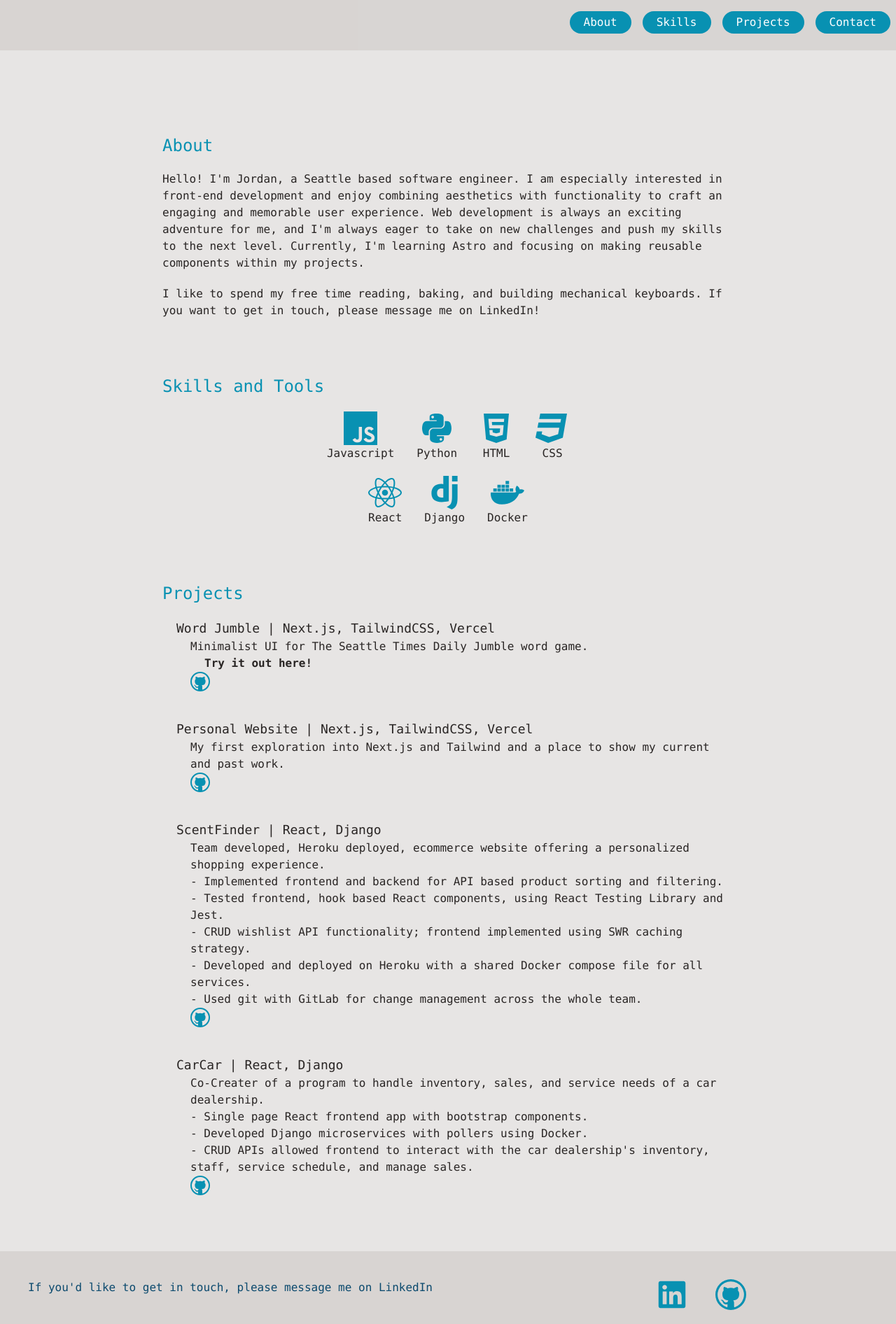
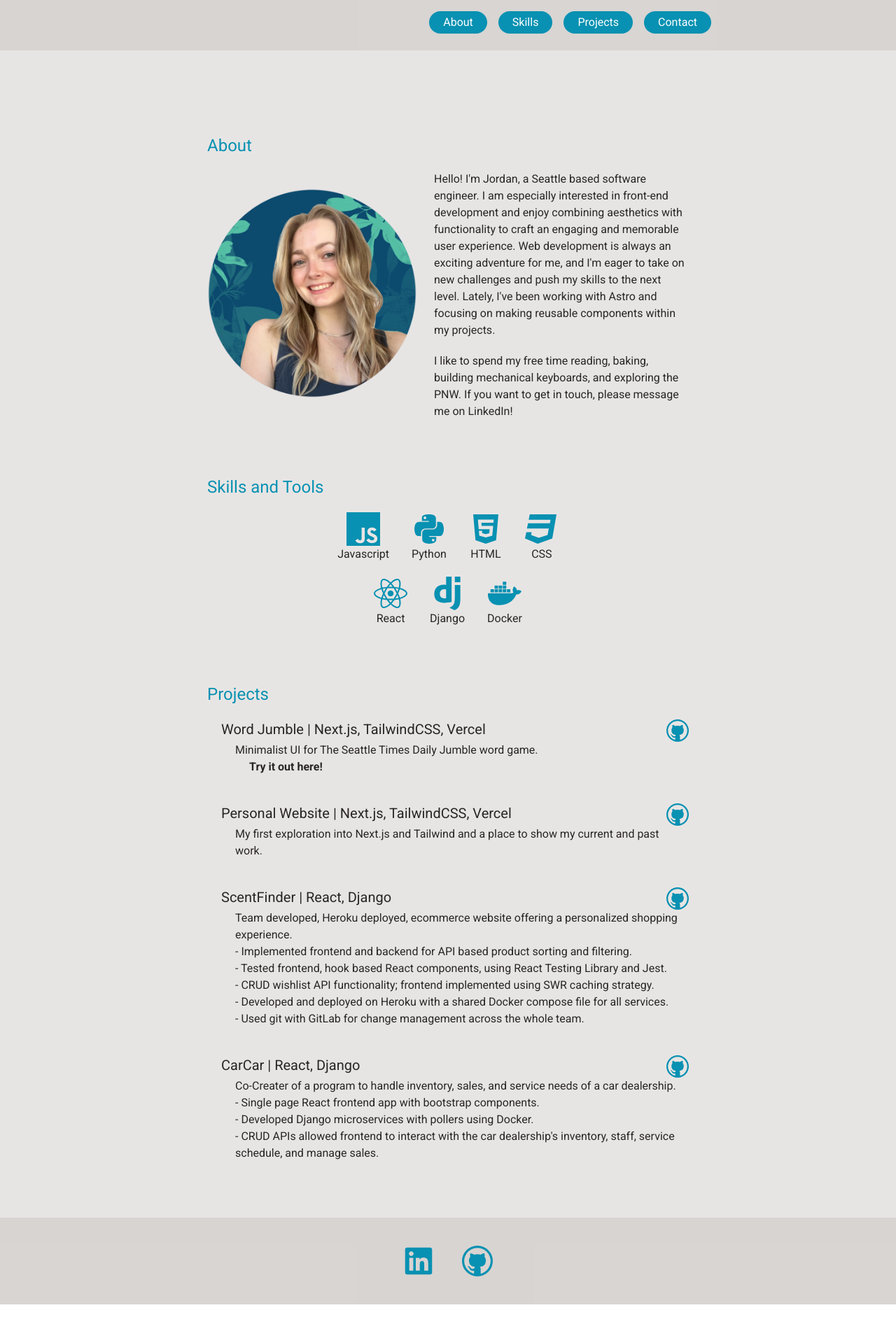
Before and after one commit to frerij/portfolio, a Next.js app: page / in a window 1280 px wide. Shown: the whole page at 70% size. After the commit the page ends 1864 px from the top, so only its background shows below. Built offline with nearby package versions, Linux system fonts and the light colour scheme.

Commit message:
imported roboto font, changed project component layout, readded photo

```diff
--- a/components/Project.jsx
+++ b/components/Project.jsx
@@ -9,10 +9,21 @@ export default function Project({
   demoLink,
 }) {
   return (
-    <div id="wordJumble" className="text-stone-800 dark:text-stone-200">
-      <h4 className="text-lg">
-        {title} | {stack}
-      </h4>
+    <div id="wordJumble" className="text-stone-800 dark:text-stone-200 ">
+      <div className="flex flex-row justify-between  ">
+        <h4 className=" text-xl">
+          {title} | {stack}
+        </h4>
+        <span>
+          <a href={githubLink} target="_blank" rel="noreferrer">
+            <VscGithub
+              size={"2em"}
+              className="fill-cyan-600 dark:fill-cyan-500 dark:hover:fill-green-300 hover:fill-emerald-500/80 transition-colors duration-200 cursor-pointer"
+            />
+          </a>
+        </span>
+      </div>
+
       <div className="ml-5">
         <p>{summary}</p>
         {description !== [] &&
@@ -30,14 +41,6 @@ export default function Project({
             </p>
           )}
         </div>
-        <span className="flex">
-          <a href={githubLink} target="_blank" rel="noreferrer">
-            <VscGithub
-              size={"1.75em"}
-              className="fill-cyan-600 dark:fill-cyan-500 dark:hover:fill-green-300 hover:fill-emerald-500/80 transition-colors duration-200 cursor-pointer"
-            />
-          </a>
-        </span>
       </div>
     </div>
   );
--- a/pages/index.js
+++ b/pages/index.js
@@ -15,13 +15,19 @@ import profilePic from "../public/profile2.png";
 
 export default function Home() {
   return (
-    <div className="bg-stone-200 dark:bg-sky-900 font-mono min-w-fit">
+    <div className="bg-stone-200 dark:bg-sky-900 font-roboto min-w-fit">
       <Head>
         <title>Jordan Frerichs - Software Engineer</title>
         <link rel="icon" href="/favicon.ico" />
+        <link rel="preconnect" href="https://fonts.googleapis.com" />
+        <link rel="preconnect" href="https://fonts.gstatic.com" crossorigin />
+        <link
+          href="https://fonts.googleapis.com/css2?family=Roboto+Mono:wght@300&family=Roboto:wght@400;700&display=swap"
+          rel="stylesheet"
+        />
       </Head>
       <div className="flex justify-center sticky top-0 z-50 bg-stone-300/90 dark:bg-sky-800/60">
-        <header className=" flex-grow h-16 mt-2 max-w-7xl ">
+        <header className=" flex-grow h-16 mt-2 max-w-3xl ">
           <div className="p-2 flex justify-end space-x-4">
             <a href="#about" className="">
               <button className="h-8 px-5 text-white bg-cyan-600 hover:bg-sky-900 rounded-full transition-all duration-200">
@@ -55,7 +61,7 @@ export default function Home() {
       </div>
       <div className="flex justify-center">
         <main
-          className="max-w-4xl space-y-20 my-20 bg-stone-200 dark:bg-sky-900"
+          className="max-w-3xl space-y-20 my-20 bg-stone-200 dark:bg-sky-900"
           id="home"
         >
           {/* <h3
@@ -70,29 +76,29 @@ export default function Home() {
               About
             </h3>
             <div className="items-center space-x-6 sm:flex md:flex md:flex-row">
-              {/* <div className="flex-shrink-0">
+              <div className="flex-shrink-0">
                 <Image
                   src={profilePic}
                   alt="picture of the author"
                   height={300}
                   width={300}
                 />
-              </div> */}
+              </div>
               <div className="text-stone-800 dark:text-stone-200">
                 <p>
                   Hello! I&apos;m Jordan, a Seattle based software engineer. I
                   am especially interested in front-end development and enjoy
                   combining aesthetics with functionality to craft an engaging
                   and memorable user experience. Web development is always an
-                  exciting adventure for me, and I&apos;m always eager to take
-                  on new challenges and push my skills to the next level.
-                  Currently, I&apos;m learning Astro and focusing on making
+                  exciting adventure for me, and I&apos;m eager to take on new
+                  challenges and push my skills to the next level. Lately,
+                  I&apos;ve been working with Astro and focusing on making
                   reusable components within my projects.
                 </p>
                 <p className="mt-5">
-                  I like to spend my free time reading, baking, and building
-                  mechanical keyboards. If you want to get in touch, please
-                  message me on LinkedIn!
+                  I like to spend my free time reading, baking, building
+                  mechanical keyboards, and exploring the PNW. If you want to
+                  get in touch, please message me on LinkedIn!
                 </p>
               </div>
             </div>
@@ -180,14 +186,9 @@ export default function Home() {
         </main>
       </div>
       <div>
-        <footer className="sm:flex md:flex md:flex-row bg-stone-300/90 dark:bg-sky-800/60">
-          <div className="text-sky-900 text-left m-10 dark:text-stone-200">
-            <p>
-              If you&apos;d like to get in touch, please message me on LinkedIn
-            </p>
-          </div>
-          <div className="flex flex-row mt-10 ml-60">
-            <span className="flex ml-10">
+        <footer className="sm:flex md:flex md:flex-row justify-center bg-stone-300/90 dark:bg-sky-800/60">
+          <div className="flex flex-row my-10 ">
+            <span className="flex">
               <a
                 href="https://www.linkedin.com/in/jordan-frerichs/"
                 target="_blank"
--- a/tailwind.config.js
+++ b/tailwind.config.js
@@ -2,7 +2,12 @@
 module.exports = {
   content: ["./pages/**/*.{html,js,jsx}", "./components/**/*.{html,js,jsx}"],
   theme: {
-    extend: {},
+    extend: {
+      fontFamily: {
+        roboto: "'Roboto', sans-serif",
+        robotoMono: "'Roboto Mono', monospace",
+      },
+    },
   },
   plugins: [],
 };
```
